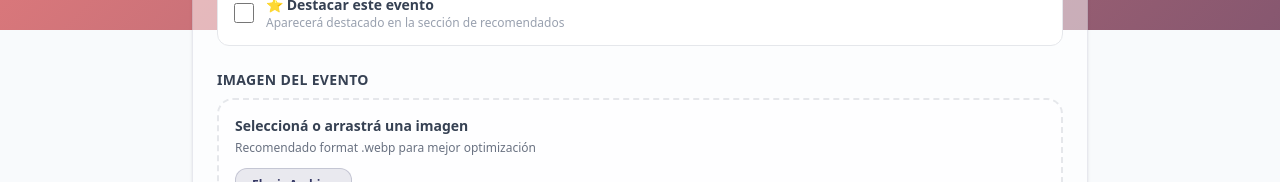
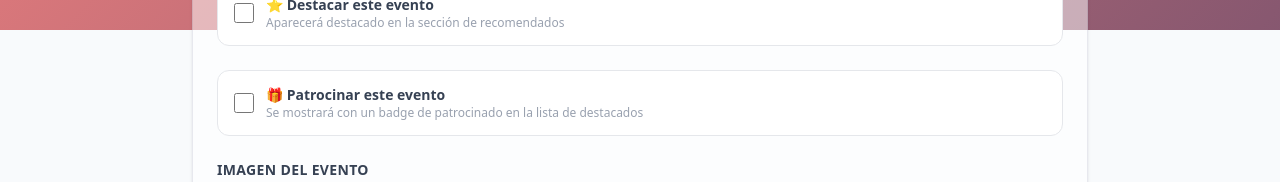
Before and after one commit to jsemalvarez/pcp-next, a Next.js app: page /admin/eventos/nuevo in a window 1280 px wide. Shown: the part 770-952 px from the top of the page. Built offline with nearby package versions, Linux system fonts and the light colour scheme; no server answers; the database is empty.

Commit message:
feat: adding sponsored event support

```diff
--- a/src/actions/events.ts
+++ b/src/actions/events.ts
@@ -22,6 +22,7 @@ export type CreateEventInput = {
   ageMin: number;
   ageMax?: number | null;
   isFeatured?: boolean;
+  isSponsored?: boolean;
   occurrences: CreateOccurrenceInput[];
   organizerIds?: string[];
 };
@@ -132,6 +133,7 @@ export async function createEvent(data: CreateEventInput) {
         data: {
           ...eventData,
           isFeatured: eventData.isFeatured ?? false,
+          isSponsored: eventData.isSponsored ?? false,
           occurrences: {
             createMany: {
               data: occurrences.map((o) => ({
--- a/src/app/calendario/page.tsx
+++ b/src/app/calendario/page.tsx
@@ -513,6 +513,11 @@ function CalendarContent() {
                                                 onClick={() => handleOpenEvent(occ.event.id)}
                                                 className="bg-white dark:bg-gray-855 rounded-3xl p-4 flex gap-4 border border-gray-100 dark:border-gray-800 transition-all duration-300 cursor-pointer shadow-[0_8px_30px_rgb(227,123,124,0.08)] dark:shadow-none hover:shadow-[0_8px_30px_rgb(227,123,124,0.15)] hover:border-brand-accent/20 relative group"
                                             >
+                                                {occ.event.isSponsored && (
+                                                    <div className="absolute -top-2.5 right-4 bg-brand-accent text-white text-[9px] font-black tracking-widest px-3 py-1 rounded-full shadow-md uppercase z-20">
+                                                        Patrocinado
+                                                    </div>
+                                                )}
                                                 {/* Left side: Square image or placeholder */}
                                                 <div className="relative w-20 h-20 rounded-2xl overflow-hidden flex-shrink-0 bg-brand-accent/10">
                                                     {occ.event.photoId ? (
--- a/src/data/repositories/EventRepositoryImpl.ts
+++ b/src/data/repositories/EventRepositoryImpl.ts
@@ -30,6 +30,7 @@ export class EventRepositoryImpl implements EventRepository {
                 ticketUrl:    o.event.ticketUrl,
                 bookingWhatsapp: o.event.bookingWhatsapp,
                 isFeatured:   o.event.isFeatured,
+                isSponsored:  o.event.isSponsored,
                 priceType:    o.event.priceType,
                 activityTypes: o.event.activityTypes,
                 ageMin:       o.event.ageMin,
--- a/src/domain/entities/Event.ts
+++ b/src/domain/entities/Event.ts
@@ -16,6 +16,7 @@ export interface Event {
     ageMin: number;
     ageMax?: number | null;
     isFeatured: boolean;
+    isSponsored: boolean;
     occurrences: EventOccurrence[];
     createdAt: Date;
     updatedAt: Date;
@@ -55,6 +56,7 @@ export interface CalendarEvent {
     ticketUrl?: string | null;
     bookingWhatsapp?: string | null;
     isFeatured: boolean;
+    isSponsored: boolean;
 
     // Clasificación (del evento padre)
     priceType: PriceType;
--- a/src/presentation/components/Admin/EventForm.tsx
+++ b/src/presentation/components/Admin/EventForm.tsx
@@ -314,6 +314,7 @@ export function EventForm({ places, organizers = [], initialData }: Props) {
         ageMin: Number(formData.get('ageMin')) || 0,
         ageMax: formData.get('ageMax') ? Number(formData.get('ageMax')) : null,
         isFeatured: formData.get('isFeatured') === 'on',
+        isSponsored: formData.get('isSponsored') === 'on',
         occurrences: occurrences.map((o) => ({
           date: new Date(o.date + 'T00:00:00'),
           timeStart: o.timeStart,
@@ -407,6 +408,22 @@ export function EventForm({ places, organizers = [], initialData }: Props) {
               <div className="text-left leading-tight">
                 <span className="text-sm font-bold text-gray-700 block">⭐ Destacar este evento</span>
                 <span className="text-xs text-gray-400 block">Aparecerá destacado en la sección de recomendados</span>
+              </div>
+            </label>
+          </div>
+
+          {/* Patrocinar Evento */}
+          <div className="md:col-span-2">
+            <label className="flex items-center gap-3 px-4 py-3.5 border border-gray-200 rounded-xl hover:bg-gray-50 cursor-pointer transition-colors w-full bg-white">
+              <input
+                name="isSponsored"
+                type="checkbox"
+                defaultChecked={initialData?.isSponsored}
+                className="w-5 h-5 rounded border-gray-300 text-brand-accent focus:ring-brand-accent shrink-0"
+              />
+              <div className="text-left leading-tight">
+                <span className="text-sm font-bold text-gray-700 block">🎁 Patrocinar este evento</span>
+                <span className="text-xs text-gray-400 block">Se mostrará con un badge de patrocinado en la lista de destacados</span>
               </div>
             </label>
           </div>
```
Also changed, not shown: 1 other file (tests, documents, lock files or other folders).
